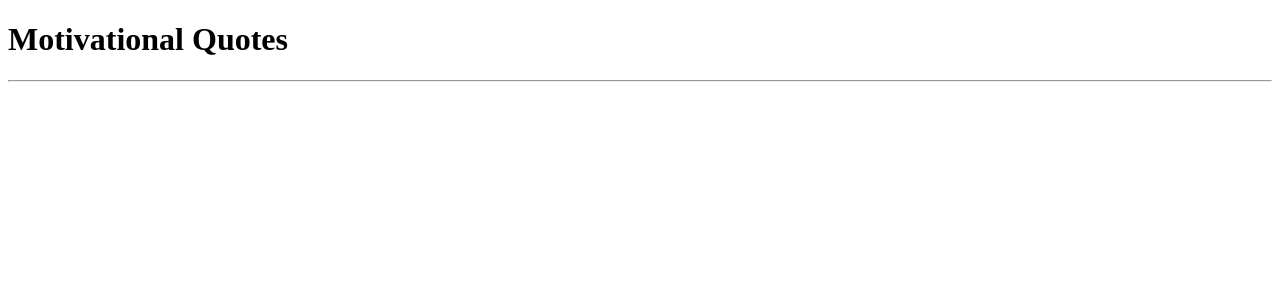
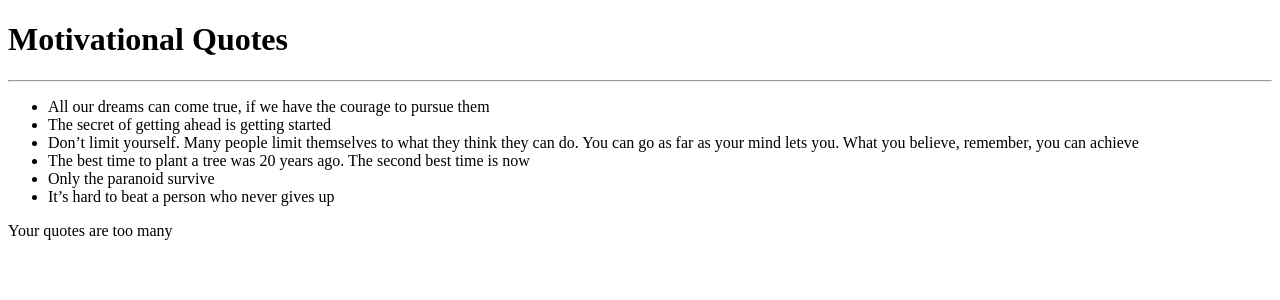
Before and after one commit to Washikokevv27/Dairy, an Angular app: page / in a window 1280 px wide. Shown: the top 300 px of the page. Built offline with nearby package versions, Linux system fonts and the light colour scheme.

Commit message:
description

```diff
--- a/src/app/app.component.html
+++ b/src/app/app.component.html
@@ -8,3 +8,5 @@
   </ul>
   <p *ngIf='quotes.length > 5'>Your quotes are too many</p>
 </div>
+
+<router-outlet></router-outlet>
--- a/src/app/app.component.ts
+++ b/src/app/app.component.ts
@@ -1,18 +1,20 @@
 import { Component } from '@angular/core';
 import { Quote } from './quote';
+import { templateJitUrl } from '@angular/compiler';
 
 @Component({
   selector: 'app-root',
   templateUrl: './app.component.html',
   styleUrls: ['./app.component.css']
+
 })
 export class AppComponent {
   quotes:Quote[] = [
-    //{id:1, name:'All our dreams can come true, if we have the courage to pursue them'},
-    //{id:2,name:'The secret of getting ahead is getting started'},
-    //{id:3,name:'Don’t limit yourself. Many people limit themselves to what they think they can do. You can go as far as your mind lets you. What you believe, remember, you can achieve'},
-    //{id:4,name:'The best time to plant a tree was 20 years ago. The second best time is now'},
-    //{id:5,name:'Only the paranoid survive'},
-    //{id:6,name:'It’s hard to beat a person who never gives up'},
+    {id:1, name:'All our dreams can come true, if we have the courage to pursue them',description:'Author: Walt Disney'},
+    {id:2,name:'The secret of getting ahead is getting started',description:'Author: Mark Twain'},
+    {id:3,name:'Don’t limit yourself. Many people limit themselves to what they think they can do. You can go as far as your mind lets you. What you believe, remember, you can achieve',description:'Author:Mary Kay Ash'},
+    {id:4,name:'The best time to plant a tree was 20 years ago. The second best time is now',description:'Author:Chinese Proverb'},
+    {id:5,name:'Only the paranoid survive',description:'Author:Andy Grove'},
+    {id:6,name:'It’s hard to beat a person who never gives up',description:'Author:Babe Ruth'},
   ];
 }
--- a/src/app/quote.ts
+++ b/src/app/quote.ts
@@ -1,4 +1,5 @@
-export class Quote {
+  export class Quote {
     id: number;
     name: string;
+    description: string;
   }
--- a/src/index.html
+++ b/src/index.html
@@ -2,7 +2,7 @@
 <html lang="en">
 <head>
   <meta charset="utf-8">
-  <title>Dairy</title>
+  <title>Quotes</title>
   <base href="/">
   <meta name="viewport" content="width=device-width, initial-scale=1">
   <link rel="icon" type="image/x-icon" href="favicon.ico">
```
Also changed, not shown: src/app/quote/quote.component.html (+9 -1 lines), src/app/quote/quote.component.ts (+9 -0 lines).
